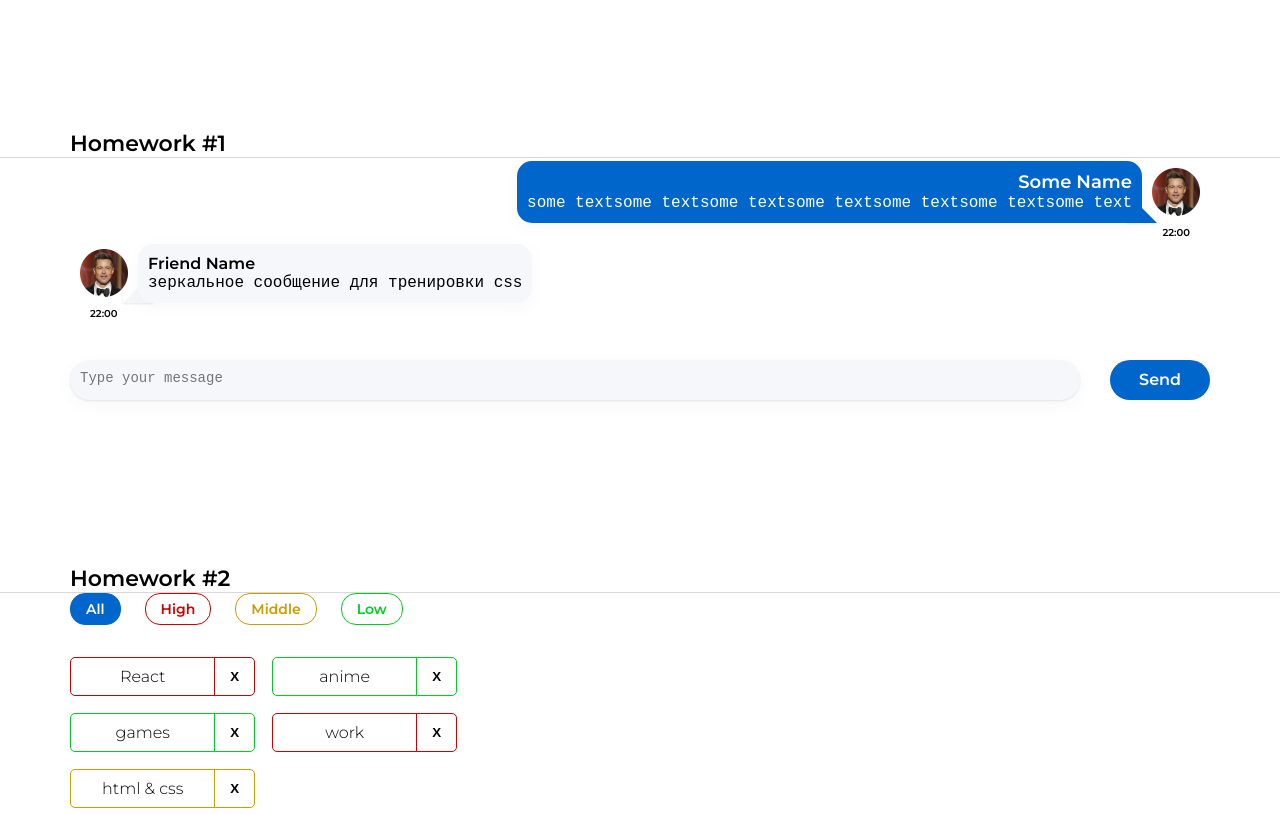
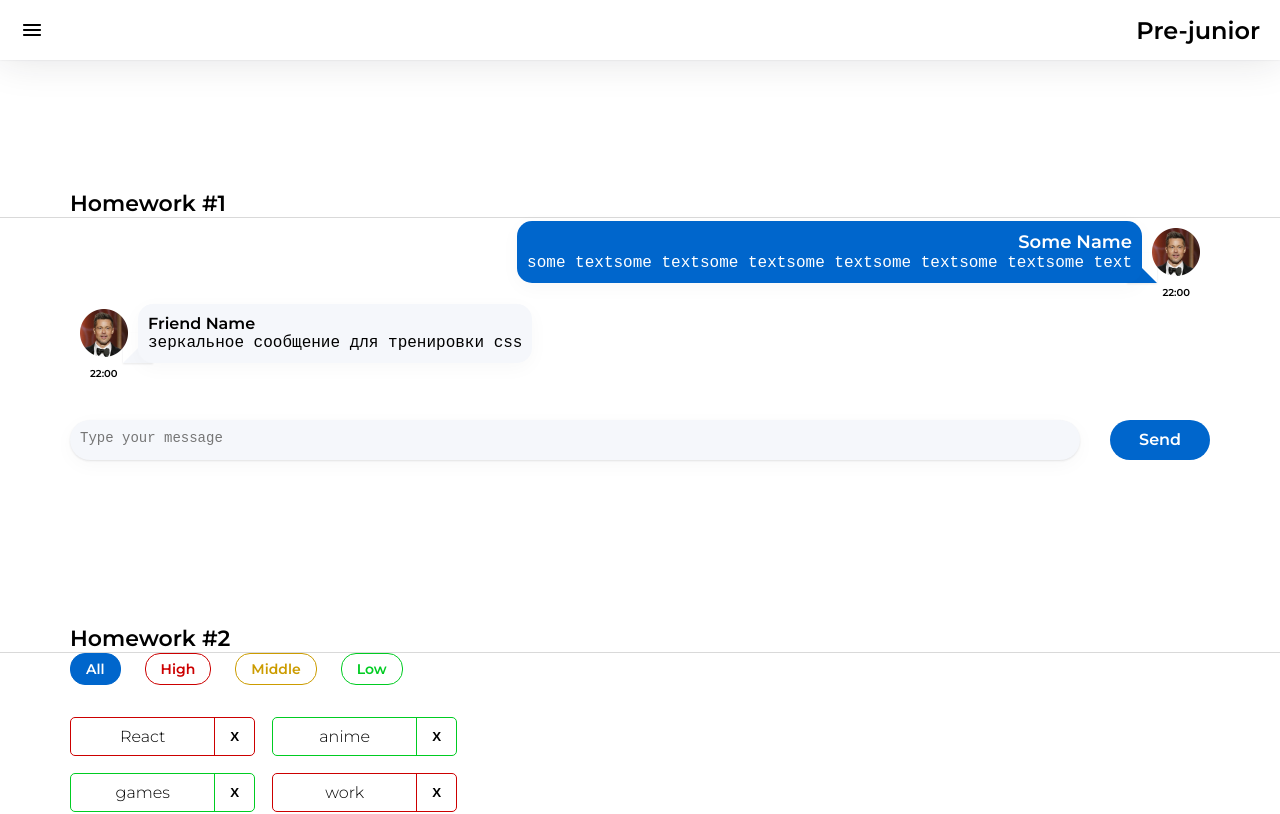
Before and after one commit to pantaiz/Homework_auto_check, a React (Create React App) app: page /#/pre-junior in a window 1280 px wide. Before the commit this address led to /. Shown: the top 814 px of the page. Built offline with nearby package versions, Linux system fonts and the light colour scheme.

Commit message:
Домашнее задание N5

```diff
--- a/src/s1-main/App.tsx
+++ b/src/s1-main/App.tsx
@@ -4,18 +4,19 @@ import HW1 from '../s2-homeworks/hw01/HW1'
 import HW2 from "../s2-homeworks/hw02/HW2";
 import HW3 from "../s2-homeworks/hw03/HW3";
 import HW4 from "../s2-homeworks/hw04/HW4";
+import HW5 from '../s2-homeworks/hw05/HW5';
 
 function App() {
     return (
         <div className={s.App}>
-            <HW1/>
-            {/*раскомментировать по ходу выполнения*/}
+           {/* <HW1/>
+            раскомментировать по ходу выполнения
             <HW2/>
             <HW3/>
-            <HW4/>
+            <HW4/>*/}
 
             {/*при выполнении дз 5 и более - закомментировать здесь дз 1-4, так как они есть внутри дз 5*/}
-            {/*<HW5/>*/}
+            <HW5/>
         </div>
     )
 }
--- a/src/s2-homeworks/hw05/Pages.tsx
+++ b/src/s2-homeworks/hw05/Pages.tsx
@@ -1,5 +1,5 @@
 import React from 'react'
-import { Routes, Route, Navigate } from 'react-router-dom'
+import {Routes, Route, Navigate, NavLink} from 'react-router-dom'
 import Error404 from './pages/Error404'
 import PreJunior from './pages/PreJunior'
 import Junior from './pages/Junior'
@@ -14,12 +14,15 @@ export const PATH = {
 function Pages() {
     return (
         <div>
-            {/*Routes выбирает первый подходящий роут*/}
             <Routes>
                 {/*роутинг будут писать студенты*/}
                 {/*в начале мы попадаем на страницу '/' и переходим сразу на страницу /pre-junior*/}
                 {/*<Route ...*/}
-
+                <Route path={'/'} element={<PreJunior/>}/>
+                <Route path={'/pre-junior'} element={<PreJunior/>}/>
+                <Route path={'/junior'} element={<Junior/>}/>
+                <Route path={'/junior-plus'} element={<JuniorPlus />}/>
+                <Route path={'/*'} element={<Error404/>}/>
                 {/*роуты для /pre-junior, /junior, /junior-plus*/}
                 {/*<Route ...*/}
                 {/*<Route ...*/}
--- a/src/s2-homeworks/hw05/header/Header.module.css
+++ b/src/s2-homeworks/hw05/header/Header.module.css
@@ -1,8 +1,21 @@
 .burgerMenuIcon {
+    width: 24px;
+    height: 24px;
+margin-left: 20px;
 }
 
 .header {
+    height: 60px;
+    background: #FFFFFF;
+    box-shadow: 0px 0px 2px 0px #1D21261A,0px 0px 40px 0px #1D212621;
+    justify-content: space-between;
+    align-items:center;
+    display: flex;
 }
 
 .header h1 {
+    font-size: 24px;
+    font-weight: 600;
+    line-height: 29px;
+    margin-right: 20px;
 }
--- a/src/s2-homeworks/hw05/sidebar/Sidebar.module.css
+++ b/src/s2-homeworks/hw05/sidebar/Sidebar.module.css
@@ -1,25 +1,60 @@
 .sidebar {
+    padding-top: 65px;
+    visibility: hidden;
+    z-index: 1;
+    width: 35%;
+    height: 100%;
+    position: fixed;
+    background: white;
 }
 
 .sidebar.open {
+    visibility: visible;
+    box-shadow:0 0 0 10000px rgba(0,0,0,.40);
 }
 
 .background {
+    background: #00cc22;
+    opacity: 0.5;
 }
 
 .nav {
+
+    padding-left: 70px;
+    font-weight: 600;
+    font-size: 30px;
+    flex-direction: column;
+    display: flex;
+
+
 }
 
 .nav a {
+    padding-bottom: 45px;
+    color: black;
+    text-decoration: none;
 }
 
 .nav a:hover {
+    color: #58ACFF;
 }
 
 .nav a.active {
+    color: #0059B2;
+    text-decoration:solid underline 3px;
+
+;
 }
 .close {
+    position: absolute;
+    right: 30px;
+    top: 22px;
+    background: none;
+    border: none;
+
 }
 
 .close img {
+    width: 30px;
+    height: 30px;
 }
--- a/src/s2-homeworks/hw05/sidebar/Sidebar.tsx
+++ b/src/s2-homeworks/hw05/sidebar/Sidebar.tsx
@@ -28,10 +28,12 @@ export const Sidebar: FC<PropsType> = ({open, handleClose}) => {
 
                 <nav id={'hw5-menu'} className={s.nav}>
                     <NavLink
+
                         id={'hw5-pre-junior-link'}
                         to={PATH.PRE_JUNIOR}
                         onClick={handleClose}
-                        // className={...} // делает студент
+
+                        className={({isActive})=>isActive?s.active:''}
                     >
                         Pre-junior
                     </NavLink>
@@ -39,7 +41,7 @@ export const Sidebar: FC<PropsType> = ({open, handleClose}) => {
                         id={'hw5-junior-link'}
                         to={PATH.JUNIOR}
                         onClick={handleClose}
-                        // className={...} // делает студент
+                        className={({isActive})=>isActive?s.active:''}
                     >
                         Junior
                     </NavLink>
@@ -47,7 +49,7 @@ export const Sidebar: FC<PropsType> = ({open, handleClose}) => {
                         id={'hw5-junior-plus-link'}
                         to={PATH.JUNIOR_PLUS}
                         onClick={handleClose}
-                        // className={...} // делает студент
+                        className={({isActive})=>isActive?s.active:''}
                     >
                         Junior Plus
                     </NavLink>
```
